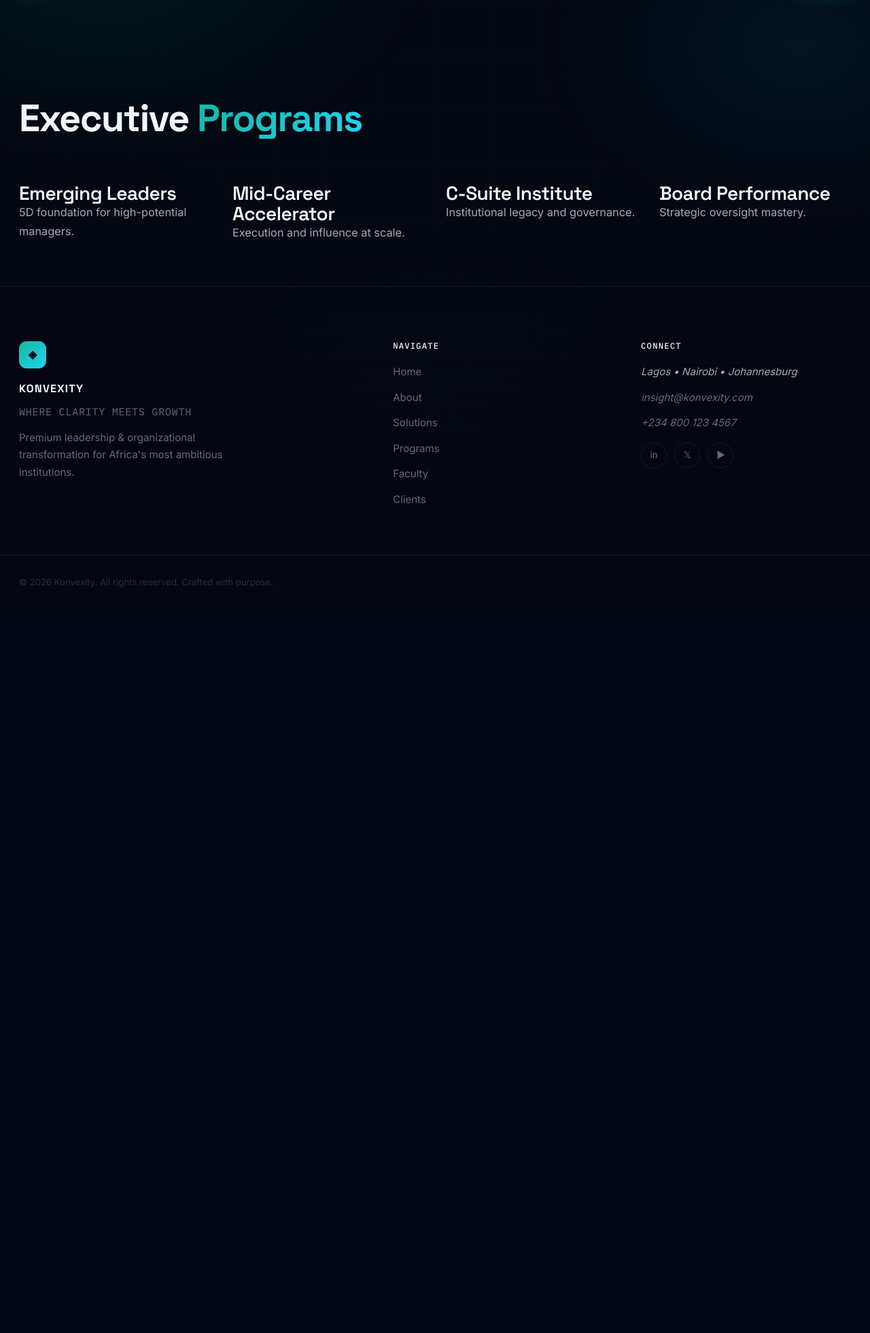
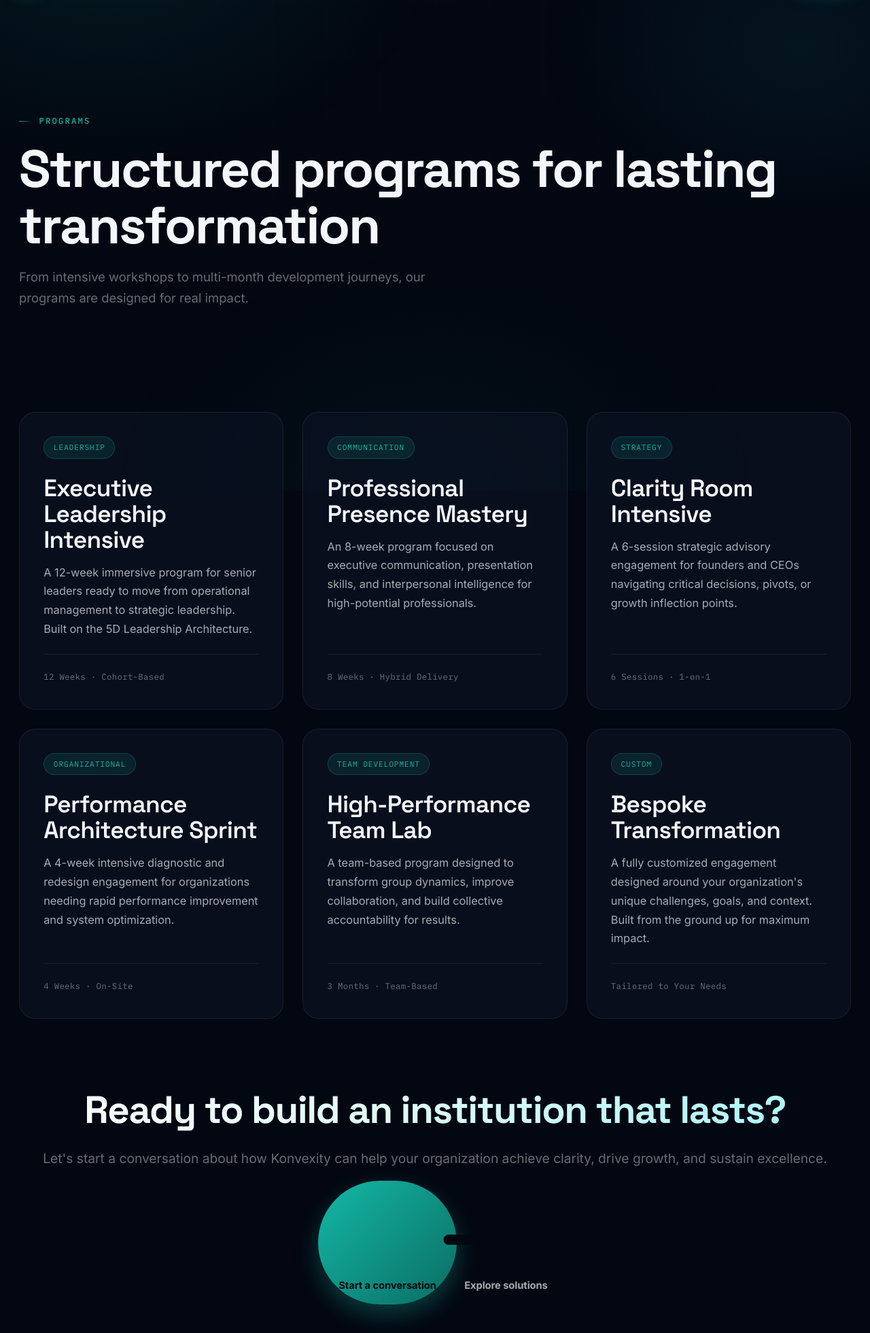
Before and after one commit to ABDULAFEEZ12/Konvexity, a Flask app: page /programs in a window 1280 px wide. Shown: the part 78-2039 px from the top of the page at 68% size. Before the commit the page ends 942 px from the top, so only its background shows below. Run offline with Flask 3, Linux system fonts and the light colour scheme.

Commit message:
Update programs.html

```diff
--- a/templates/public/programs.html
+++ b/templates/public/programs.html
@@ -1,19 +1,100 @@
-<!-- programs.html -->
+<!-- templates/public/programs.html -->
 {% extends "base.html" %}
-{% block title %}Programs — Konvexity{% endblock %}
-{% block extra_head %}
-<style>
-  .programs-grid { display:grid; grid-template-columns: repeat(auto-fit, minmax(280px,1fr)); gap:2rem; margin:4rem 0; }
-</style>
-{% endblock %}
+{% block title %}Programs | Konvexity{% endblock %}
 {% block content %}
-<div class="container" style="padding-top:9rem;">
-  <h1 style="font-size:3.5rem;">Executive <span class="accent-text">Programs</span></h1>
-  <div class="programs-grid">
-    <div class="glass-panel"><h3>Emerging Leaders</h3><p>5D foundation for high-potential managers.</p></div>
-    <div class="glass-panel"><h3>Mid-Career Accelerator</h3><p>Execution and influence at scale.</p></div>
-    <div class="glass-panel"><h3>C-Suite Institute</h3><p>Institutional legacy and governance.</p></div>
-    <div class="glass-panel"><h3>Board Performance</h3><p>Strategic oversight mastery.</p></div>
+
+<div class="page-header">
+  <div class="container">
+    <span class="section-label reveal">Programs</span>
+    <h1 class="reveal">Structured programs for lasting transformation</h1>
+    <p class="reveal">From intensive workshops to multi-month development journeys, our programs are designed for real impact.</p>
   </div>
 </div>
+
+<section class="section">
+  <div class="container">
+    <div class="grid grid-3">
+      <div class="program-card reveal">
+        <div class="program-card-header">
+          <span class="badge mb-8">Leadership</span>
+          <h3 class="heading-md">Executive Leadership Intensive</h3>
+        </div>
+        <div class="program-card-body">
+          <p class="text-secondary">A 12-week immersive program for senior leaders ready to move from operational management to strategic leadership. Built on the 5D Leadership Architecture.</p>
+        </div>
+        <div class="program-card-footer">
+          <span class="program-duration">12 Weeks &middot; Cohort-Based</span>
+        </div>
+      </div>
+
+      <div class="program-card reveal">
+        <div class="program-card-header">
+          <span class="badge mb-8">Communication</span>
+          <h3 class="heading-md">Professional Presence Mastery</h3>
+        </div>
+        <div class="program-card-body">
+          <p class="text-secondary">An 8-week program focused on executive communication, presentation skills, and interpersonal intelligence for high-potential professionals.</p>
+        </div>
+        <div class="program-card-footer">
+          <span class="program-duration">8 Weeks &middot; Hybrid Delivery</span>
+        </div>
+      </div>
+
+      <div class="program-card reveal">
+        <div class="program-card-header">
+          <span class="badge mb-8">Strategy</span>
+          <h3 class="heading-md">Clarity Room Intensive</h3>
+        </div>
+        <div class="program-card-body">
+          <p class="text-secondary">A 6-session strategic advisory engagement for founders and CEOs navigating critical decisions, pivots, or growth inflection points.</p>
+        </div>
+        <div class="program-card-footer">
+          <span class="program-duration">6 Sessions &middot; 1-on-1</span>
+        </div>
+      </div>
+
+      <div class="program-card reveal">
+        <div class="program-card-header">
+          <span class="badge mb-8">Organizational</span>
+          <h3 class="heading-md">Performance Architecture Sprint</h3>
+        </div>
+        <div class="program-card-body">
+          <p class="text-secondary">A 4-week intensive diagnostic and redesign engagement for organizations needing rapid performance improvement and system optimization.</p>
+        </div>
+        <div class="program-card-footer">
+          <span class="program-duration">4 Weeks &middot; On-Site</span>
+        </div>
+      </div>
+
+      <div class="program-card reveal">
+        <div class="program-card-header">
+          <span class="badge mb-8">Team Development</span>
+          <h3 class="heading-md">High-Performance Team Lab</h3>
+        </div>
+        <div class="program-card-body">
+          <p class="text-secondary">A team-based program designed to transform group dynamics, improve collaboration, and build collective accountability for results.</p>
+        </div>
+        <div class="program-card-footer">
+          <span class="program-duration">3 Months &middot; Team-Based</span>
+        </div>
+      </div>
+
+      <div class="program-card reveal">
+        <div class="program-card-header">
+          <span class="badge mb-8">Custom</span>
+          <h3 class="heading-md">Bespoke Transformation</h3>
+        </div>
+        <div class="program-card-body">
+          <p class="text-secondary">A fully customized engagement designed around your organization's unique challenges, goals, and context. Built from the ground up for maximum impact.</p>
+        </div>
+        <div class="program-card-footer">
+          <span class="program-duration">Tailored to Your Needs</span>
+        </div>
+      </div>
+    </div>
+  </div>
+</section>
+
+{% include 'components/cta_section.html' %}
+
 {% endblock %}
```
